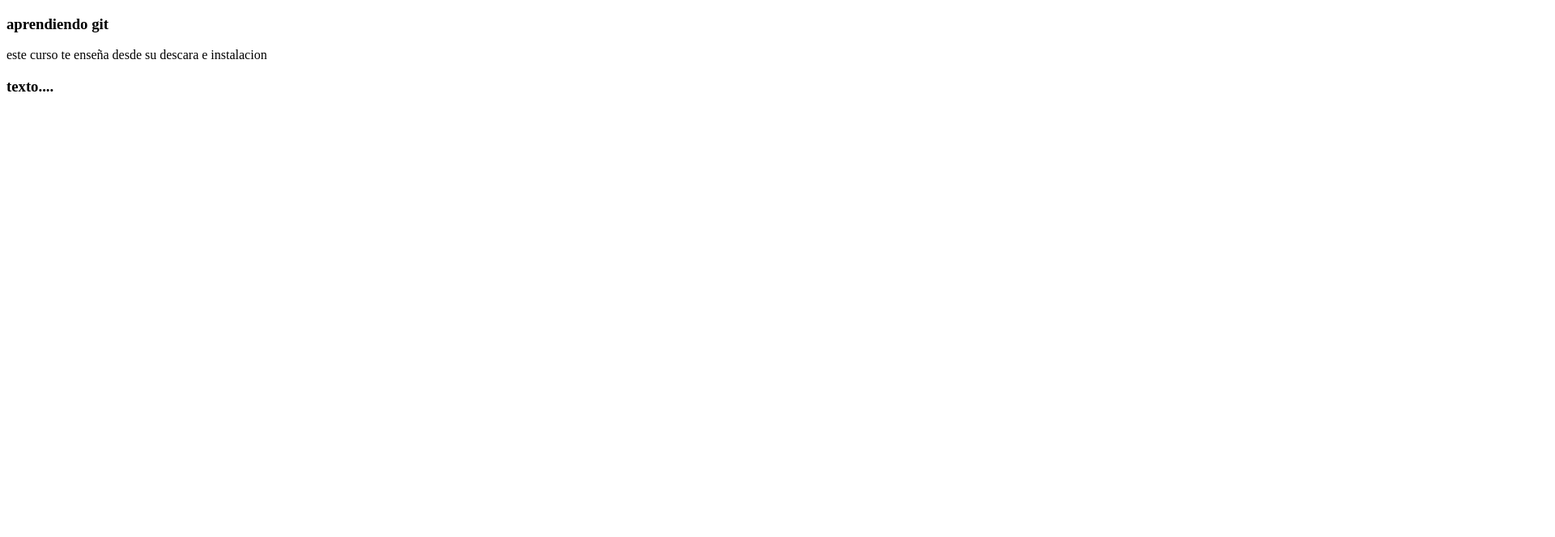
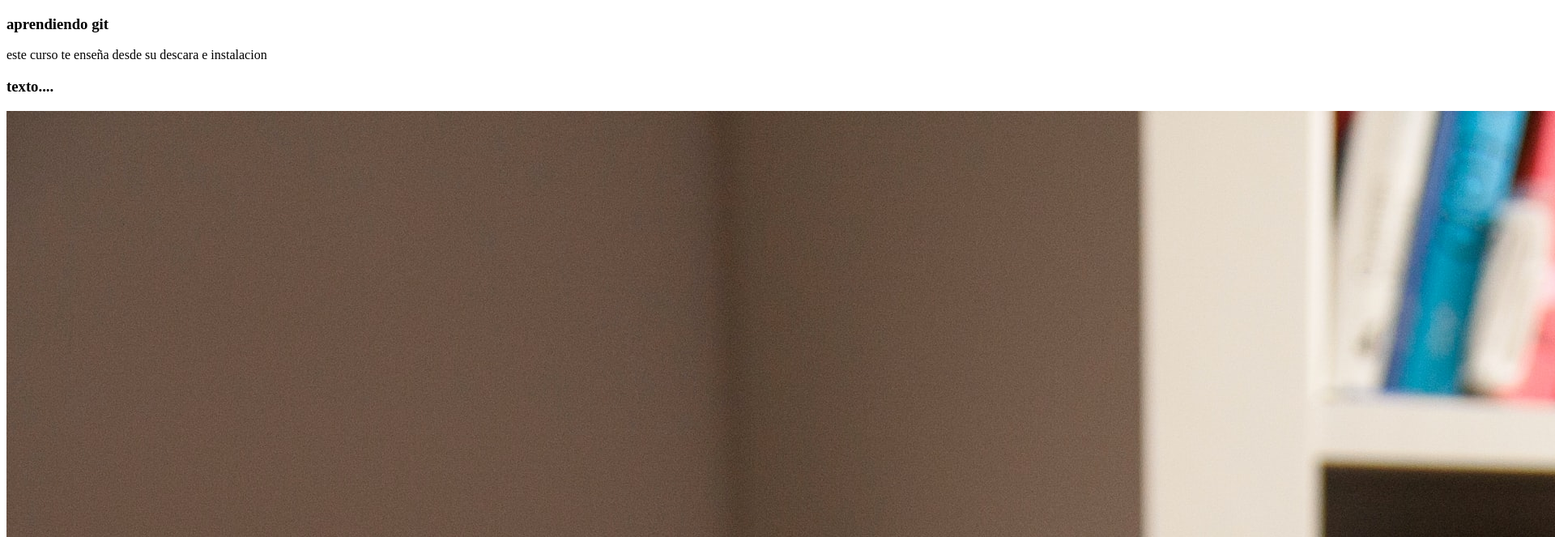
Before and after one commit to jean-carlos-19/git, a plain HTML site: page src/index.html in a window 1280 px wide. Shown: the top 663 px of the page at 81% size, 1920 px wide, since content can reach past the window. Drawn offline with Linux system fonts and the light colour scheme.

Commit message:
se agrega una imgen en el sitio

```diff
--- a/src/index.html
+++ b/src/index.html
@@ -10,6 +10,7 @@
     <p>este curso te enseña desde su descara e instalacion</p>
     <div>
        <h3>texto....</h3>
+       <img src="./img/mi-imagen.jpg" alt="telefono">
     </div>
 </body>
 </html>
```
Also changed, not shown: src/img/mi-imagen.jpg (added).
